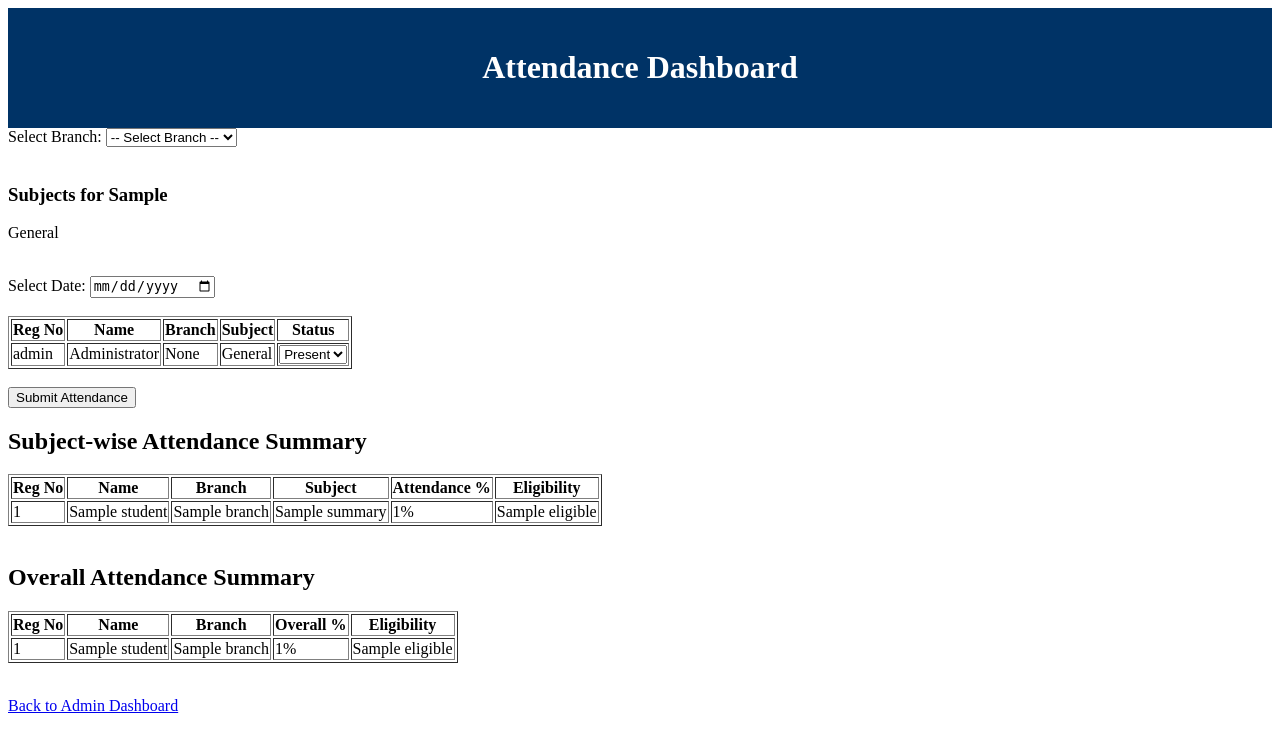
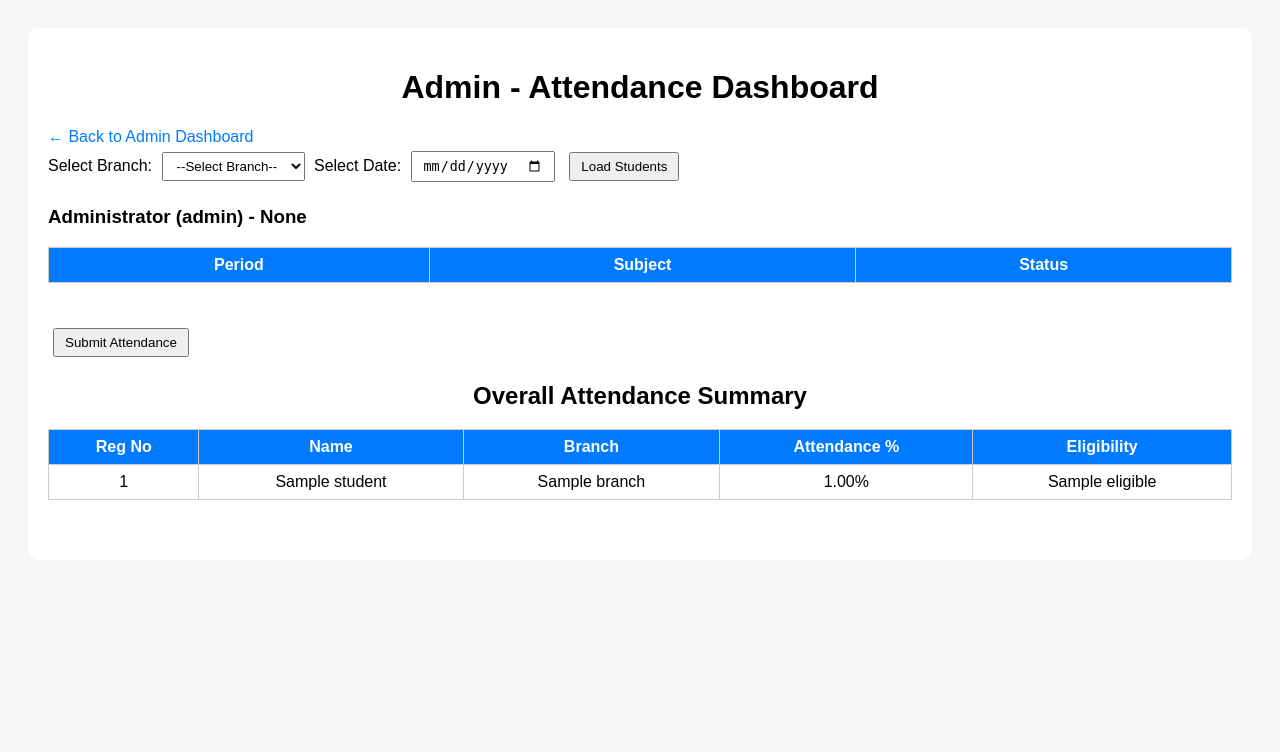
Before and after one commit to Rudranarayan747/jec-flask-app, a Flask app: template templates/attendance_dashboard.html in a window 1280 px wide. Shown: the top 752 px of the page. Run offline with Flask 3, Linux system fonts and the light colour scheme; tables that the repository leaves empty hold one stand-in row (values such as "Sample post"); the template is opened without the code that fills it: values that come from a table or form of the project are taken from there, most other values are stand-ins (such as "Sample title", 1, 10 or a date in 2020); lists and menus that the app fills with data are empty.

Commit message:
Update attendance_dashboard.html

```diff
--- a/templates/attendance_dashboard.html
+++ b/templates/attendance_dashboard.html
@@ -1,61 +1,61 @@
 <!DOCTYPE html>
-<html>
+<html lang="en">
 <head>
-    <title>Attendance Dashboard - JEC</title>
+    <meta charset="UTF-8">
+    <title>Attendance Dashboard</title>
     <link rel="stylesheet" href="{{ url_for('static', filename='style.css') }}">
+    <style>
+        body { font-family: Arial, sans-serif; background: #f5f5f5; padding: 20px; }
+        h1, h2 { text-align: center; }
+        table { width: 100%; border-collapse: collapse; margin-bottom: 40px; }
+        th, td { border: 1px solid #ccc; padding: 8px; text-align: center; }
+        th { background-color: #007BFF; color: #fff; }
+        tr:nth-child(even) { background-color: #e9f0ff; }
+        .present { color: green; font-weight: bold; }
+        .absent { color: red; font-weight: bold; }
+        .container { max-width: 1200px; margin: 0 auto; background: #fff; padding: 20px; border-radius: 10px; }
+        select, input[type="date"], button { padding: 5px 10px; margin: 5px; }
+        a { text-decoration: none; color: #007BFF; }
+        a:hover { text-decoration: underline; }
+    </style>
 </head>
+<body>
+<div class="container">
+    <h1>Admin - Attendance Dashboard</h1>
+    <a href="{{ url_for('admin_dashboard') }}">← Back to Admin Dashboard</a>
 
-<body>
-    <header>
-        <h1>Attendance Dashboard</h1>
-    </header>
-
-    <!-- Branch Selection -->
     <form method="POST">
         <label for="branch">Select Branch:</label>
-        <select name="branch" id="branch" onchange="this.form.submit()">
-            <option value="">-- Select Branch --</option>
+        <select name="branch" id="branch">
+            <option value="">--Select Branch--</option>
             <option value="CSE" {% if selected_branch == 'CSE' %}selected{% endif %}>CSE</option>
             <option value="Mechanical" {% if selected_branch == 'Mechanical' %}selected{% endif %}>Mechanical</option>
             <option value="Civil" {% if selected_branch == 'Civil' %}selected{% endif %}>Civil</option>
             <option value="Electrical" {% if selected_branch == 'Electrical' %}selected{% endif %}>Electrical</option>
         </select>
 
-        <br><br>
+        <label for="date">Select Date:</label>
+        <input type="date" name="date" id="date" required>
 
-        <!-- Show Subjects -->
-        {% if selected_branch %}
-            <h3>Subjects for {{ selected_branch }}</h3>
-
-            {% if selected_branch.lower() == 'cse' %}
-                <p>Math, ETW, BME, Chem, BEE, EM</p>
-            {% elif selected_branch.lower() in ['mechanical','civil','electrical'] %}
-                <p>PCDS, Math, UHV, BEE, Phy, BCE</p>
-            {% else %}
-                <p>General</p>
-            {% endif %}
-        {% endif %}
-
-        <br>
-
-        <!-- Attendance Form -->
-        <label for="date">Select Date:</label>
-        <input type="date" id="date" name="date" required>
-
-        <br><br>
+        <button type="submit">Load Students</button>
+    </form>
 
     {% if students %}
-        <table border="1">
+    <form method="POST">
+        <input type="hidden" name="branch" value="{{ selected_branch }}">
+        <input type="hidden" name="date" value="{{ request.form.get('date') }}">
+
+        {% for student in students %}
+            <h3>{{ student.name }} ({{ student.id }}) - {{ student.branch }}</h3>
+            <table>
+                <thead>
                     <tr>
-                <th>Reg No</th>
-                <th>Name</th>
-                <th>Branch</th>
+                        <th>Period</th>
                         <th>Subject</th>
                         <th>Status</th>
                     </tr>
-
-            {% for student in students %}
-
+                </thead>
+                <tbody>
                     {% if student.branch.lower() == 'cse' %}
                         {% set subjects = ['Math','ETW','BME','Chem','BEE','EM'] %}
                     {% elif student.branch.lower() in ['mechanical','civil','electrical'] %}
@@ -64,88 +64,50 @@
                         {% set subjects = ['General'] %}
                     {% endif %}
 
-                {% for subj in subjects %}
+                    {% for period, subj in enumerate(subjects, start=1) %}
                     <tr>
-                    <td>{{ student.id }}</td>
-                    <td>{{ student.name }}</td>
-                    <td>{{ student.branch }}</td>
+                        <td>{{ period }}</td>
                         <td>{{ subj }}</td>
                         <td>
                             <select name="status_{{ student.id }}_{{ subj }}">
                                 <option value="Present">Present</option>
                                 <option value="Absent">Absent</option>
-                            <option value="Off">Off</option>
                             </select>
                         </td>
                     </tr>
                     {% endfor %}
+                </tbody>
+            </table>
+        {% endfor %}
+        <button type="submit">Submit Attendance</button>
+    </form>
+    {% endif %}
 
-            {% endfor %}
-        </table>
-
-        <br>
-        <button type="submit">Submit Attendance</button>
-
-        {% else %}
-            <p>Please select a branch to view students.</p>
-        {% endif %}
-    </form>
-
-    <!-- Subject-wise Attendance Summary -->
-    <h2>Subject-wise Attendance Summary</h2>
-    <table border="1">
+    <h2>Overall Attendance Summary</h2>
+    {% if overall_summary %}
+    <table>
+        <thead>
             <tr>
                 <th>Reg No</th>
                 <th>Name</th>
                 <th>Branch</th>
-            <th>Subject</th>
                 <th>Attendance %</th>
                 <th>Eligibility</th>
             </tr>
-
-        {% for s in summary %}
+        </thead>
+        <tbody>
+            {% for record in overall_summary %}
             <tr>
-            <td>{{ s.student.id }}</td>
-            <td>{{ s.student.name }}</td>
-            <td>{{ s.student.branch }}</td>
-            <td>{{ s.subject }}</td>
-            <td>{{ s.percent|round(2) }}%</td>
-            <td>{{ s.eligible }}</td>
+                <td>{{ record.student.id }}</td>
+                <td>{{ record.student.name }}</td>
+                <td>{{ record.student.branch }}</td>
+                <td>{{ "%.2f"|format(record.percent) }}%</td>
+                <td>{{ record.eligible }}</td>
             </tr>
-        {% else %}
-        <tr><td colspan="6">No attendance records yet.</td></tr>
             {% endfor %}
+        </tbody>
     </table>
-
-    <br>
-
-    <!-- Overall Attendance Summary -->
-    <h2>Overall Attendance Summary</h2>
-    <table border="1">
-        <tr>
-            <th>Reg No</th>
-            <th>Name</th>
-            <th>Branch</th>
-            <th>Overall %</th>
-            <th>Eligibility</th>
-        </tr>
-
-        {% for o in overall_summary %}
-        <tr>
-            <td>{{ o.student.id }}</td>
-            <td>{{ o.student.name }}</td>
-            <td>{{ o.student.branch }}</td>
-            <td>{{ o.percent|round(2) }}%</td>
-            <td>{{ o.eligible }}</td>
-        </tr>
-        {% else %}
-        <tr><td colspan="5">No overall attendance yet.</td></tr>
-        {% endfor %}
-    </table>
-
-    <br>
-
-    <p><a href="{{ url_for('admin_dashboard') }}">Back to Admin Dashboard</a></p>
-
+    {% endif %}
+</div>
 </body>
 </html>
```
Lines whose indentation alone changed are shown as unchanged.
